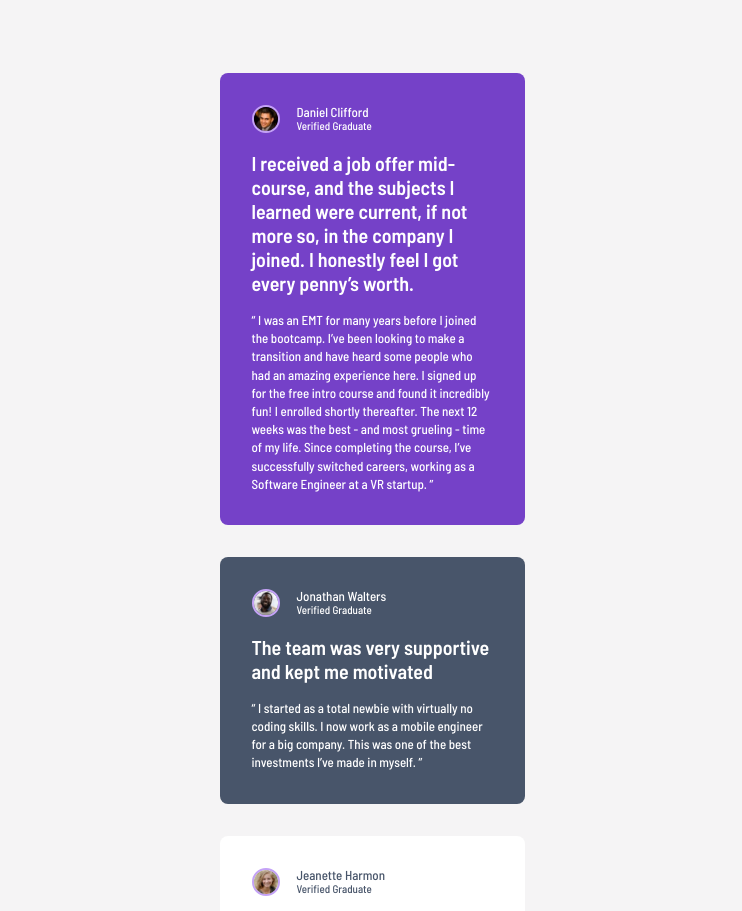
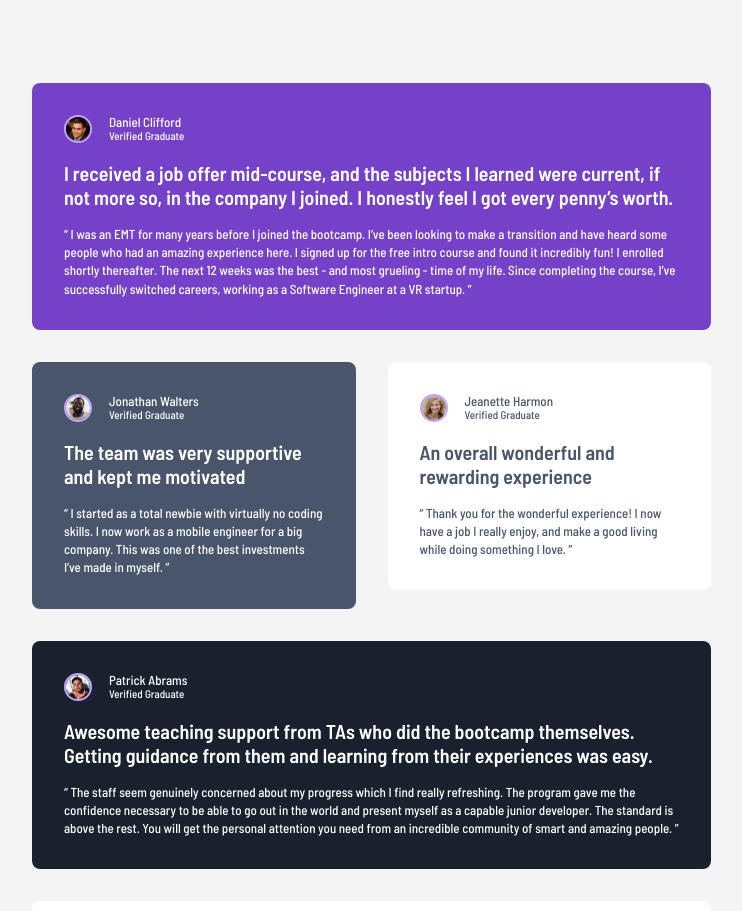
Before and after one commit to ClassPython/fem-testimonials-grid-section, a plain HTML site: page index.html in a window 1280 px wide. Shown: the top 911 px of the page, without its empty margins (268-1010 px from the left). Drawn offline with Linux system fonts and the light colour scheme.

Commit message:
Add css styles for tablet display

```diff
--- a/css/style.css
+++ b/css/style.css
@@ -86,14 +86,20 @@ body{
     background-color: var(--background);
 }
 
+/* ! need to add the shadow */
+
 .main-container{
     display: grid;
     /* ? maybe use minmax */
-    grid-template-columns: 305px;
+    /* grid-template-columns: 305px; */
+
+    grid-template-columns: minmax(305px 768px);
+    /* ? have each card at set row height */
     grid-template-rows: auto;
     align-items: start;
+    /* do i need align content ?? */
     align-content: start;
-    margin: 73px 0;
+    margin: 73px 35px;
     row-gap: var(--spacing-200);
 }
 
@@ -194,3 +200,56 @@ color: var(--white);
     color: var(--grey-500);
 
 }
+
+
+/* Tablet */
+/* ? up date to em's */
+@media screen and (min-width:768px){
+
+    .main-container{
+/* ? 2 columns and 4 rows */
+        /* 83 */
+        /* 60 l */
+        /* 61 r */
+        /* grid-template-columns: minmax(768px 1440px); */
+        grid-template-columns: repeat(2, 323.5px);
+        /* ? have each card at set row height */
+        grid-template-rows: auto;
+        /* align-items: start; */
+        /* do i need align content ?? */
+        /* align-content: start; */
+        margin: 83px 61px 83px 60px;
+        row-gap: var(--spacing-200);
+        column-gap: var(--spacing-200);
+    }
+
+    .one{
+      grid-column: 1/3;
+      grid-row: 1;
+    }
+
+    .two{
+        grid-column: 1;
+      grid-row: 2;
+
+    }
+
+    .three{
+        grid-column: 2;
+      grid-row: 2;
+
+    }
+
+    .four{
+        grid-column: 1/3;
+      grid-row: 3;
+
+    }
+
+    .five{
+        grid-column: 1/3;
+      grid-row: 4;
+
+    }
+
+}
```
